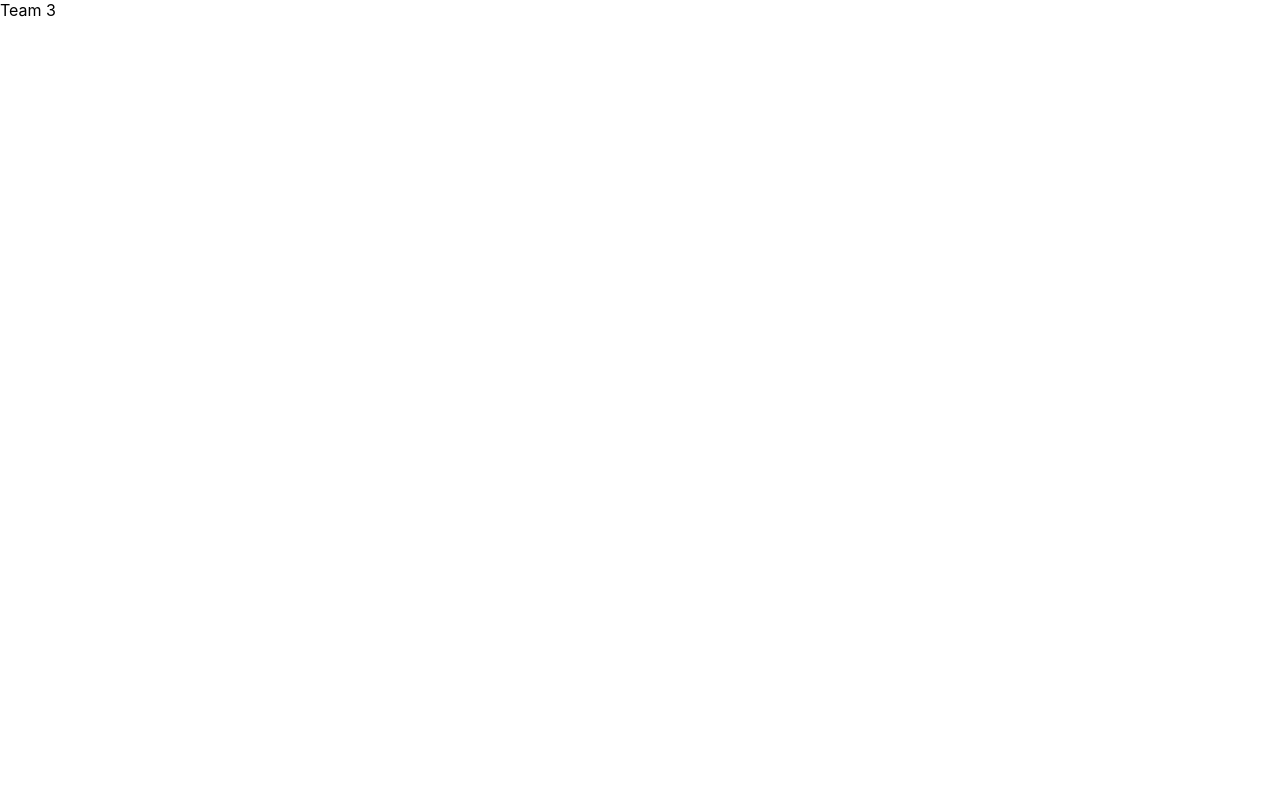
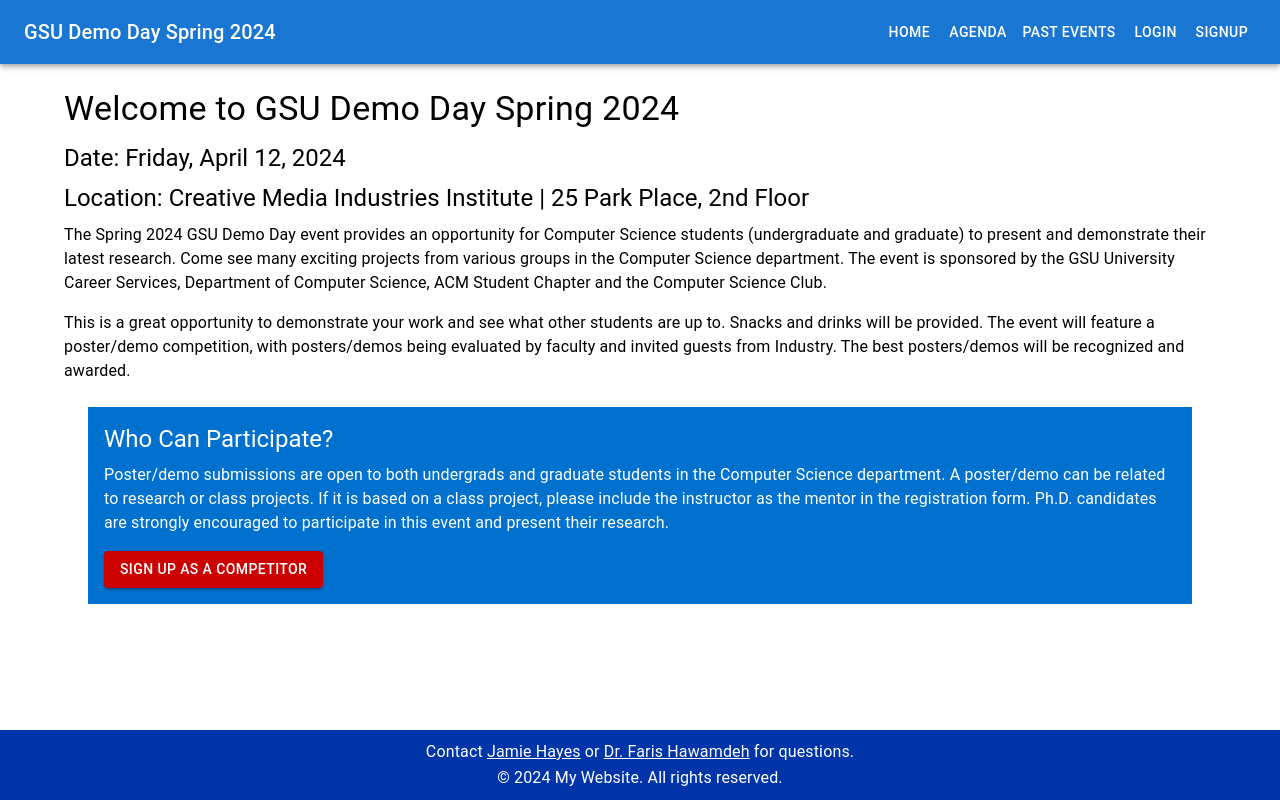
Before and after one commit to bmcclure-hex/Team3, a React (Create React App) app in the folder demoday/: page / in a window 1280 px wide. Built offline with nearby package versions, Linux system fonts and the light colour scheme.

Commit message:
header and footer added, home page ready to modify, all pages initialized and connected to header

```diff
--- a/demoday/package.json
+++ b/demoday/package.json
@@ -3,14 +3,19 @@
   "version": "0.1.0",
   "private": true,
   "dependencies": {
+    "@date-io/luxon": "^3.0.0",
     "@emotion/react": "^11.11.3",
     "@emotion/styled": "^11.11.0",
     "@mui/material": "^5.15.9",
+    "@mui/x-date-pickers": "^6.19.4",
     "@testing-library/jest-dom": "^5.17.0",
     "@testing-library/react": "^13.4.0",
     "@testing-library/user-event": "^13.5.0",
+    "aws-amplify": "^6.0.17",
+    "luxon": "^3.4.4",
     "react": "^18.2.0",
     "react-dom": "^18.2.0",
+    "react-router-dom": "^6.22.1",
     "react-scripts": "5.0.1",
     "web-vitals": "^2.1.4"
   },
--- a/demoday/src/App.js
+++ b/demoday/src/App.js
@@ -1,9 +1,36 @@
-import React from 'react'
+import React from 'react';
+import { BrowserRouter, Routes, Route } from 'react-router-dom';
+
+// Importing components
+import Header from './components/header';
+import Footer from './components/footer';
+import Home from './pages/Home';
+
+// Context
+import { UserContextProvider } from './context/user-context';
+
+// MUI date picker imports for Luxon
+import { AdapterLuxon } from '@mui/x-date-pickers/AdapterLuxon';
+import { LocalizationProvider } from '@mui/x-date-pickers';
 
 export default function App() {
+  // State management for accessCode can be defined here if needed
+  // const [accessCode, setAccessCode] = useState('');
+
   return (
-    <div>
-      Team 3
-    </div>
-  )
+    <BrowserRouter>
+      <UserContextProvider>
+        <LocalizationProvider dateAdapter={AdapterLuxon}>
+          <Header /> {/* Header added at the top */}
+          <Routes>
+            <Route path="/" element={<Home />} />
+            {/* Uncomment and modify the following routes as per your application's requirements */}
+            {/* <Route path="/AgreePage" element={<AgreePage accessCode={accessCode} verifyAccessCode={verifyAccessCode} />} /> */}
+            {/* <Route path="/AudioPlayer" element={<AuthWrapper component={<AudioPlayer />} />} /> */}
+          </Routes>
+          <Footer /> {/* Footer added at the bottom */}
+        </LocalizationProvider>
+      </UserContextProvider>
+    </BrowserRouter>
+  );
 }
--- /dev/null
+++ b/demoday/src/components/footer.jsx
@@ -0,0 +1,45 @@
+// // src/components/footer.jsx
+// import React from 'react';
+// import { Typography, Box, Link } from '@mui/material';
+
+// const Footer = () => {
+//     return (
+//         <footer style={{backgroundColor: '#f0f0f0', padding: '10px 0', textAlign: 'center', marginTop: '20px', position: 'fixed', left: '0', bottom: '0', width: '100%'}}>
+//             <Box sx={{ marginTop: 'auto', backgroundColor: '#0034A9', color: '#FFFFFF', textAlign: 'center', padding: 2 }}>
+//         <Typography>
+//           Contact <Link href="mailto:jhayes14@gsu.edu" color="inherit">Jamie Hayes</Link> or <Link href="mailto:fhawamdeh1@gsu.edu" color="inherit">Dr. Faris Hawamdeh</Link> for questions.
+//         </Typography>
+//         <p>© 2024 My Website. All rights reserved.</p>
+//       </Box>
+
+//         </footer>
+//     );
+// }
+
+// export default Footer;
+
+import React from 'react';
+import { Typography, Box, Link } from '@mui/material';
+
+const Footer = () => {
+    return (
+        <Box component="footer" sx={{
+            marginTop: '20px',
+            backgroundColor: '#0034A9',
+            color: '#FFFFFF',
+            textAlign: 'center',
+            padding: '10px 0',
+            position: 'fixed',
+            left: 0,
+            bottom: 0,
+            width: '100%'
+        }}>
+            <Typography sx={{marginBottom: '2px'}}>
+                Contact <Link href="mailto:jhayes14@gsu.edu" color="inherit">Jamie Hayes</Link> or <Link href="mailto:fhawamdeh1@gsu.edu" color="inherit">Dr. Faris Hawamdeh</Link> for questions.
+            </Typography>
+            <Typography component="p" sx={{ margin: 0 }}>© 2024 My Website. All rights reserved.</Typography>
+        </Box>
+    );
+}
+
+export default Footer;
--- /dev/null
+++ b/demoday/src/components/header.jsx
@@ -0,0 +1,30 @@
+import React from 'react';
+import { AppBar, Toolbar, Typography, Button } from '@mui/material';
+import { useNavigate } from 'react-router-dom';
+
+const Header = () => {
+  const navigate = useNavigate();
+
+  return (
+    <AppBar position="static">
+      <Toolbar>
+        {/* Logo and title */}
+        <Typography variant="h6" component="div" sx={{ flexGrow: 1, cursor: 'pointer' }} onClick={() => navigate('/')}>
+        GSU Demo Day Spring 2024
+        </Typography>
+
+        {/* Navigation Buttons */}
+
+
+          <Button color="inherit" onClick={() => navigate('/')}>Home</Button>
+          <Button color="inherit" onClick={() => navigate('/agenda')}>Agenda</Button>
+          <Button color="inherit" onClick={() => navigate('/Past Events')}>Past Events</Button>
+          <Button color="inherit" onClick={() => navigate('/pages/login')}>Login</Button>
+          <Button color="inherit" onClick={() => navigate('/pages/signup')}>Signup</Button>
+
+      </Toolbar>
+    </AppBar>
+  );
+};
+
+export default Header;
--- /dev/null
+++ b/demoday/src/context/user-context.js
@@ -0,0 +1,31 @@
+import React, { createContext, useContext, useState } from 'react';
+
+// Create the context
+const UserContext = createContext();
+
+// Create a custom hook to use the user context
+export const useUserContext = () => useContext(UserContext);
+
+// Create a provider component
+export const UserContextProvider = ({ children }) => {
+  const [user, setUser] = useState(null); // Initialize the user state with null
+
+  // Function to login the user
+  const login = (userData) => {
+    setUser(userData);
+  };
+
+  // Function to logout the user
+  const logout = () => {
+    setUser(null);
+  };
+
+  // The value that will be given to the context
+  const value = {
+    user,
+    login,
+    logout,
+  };
+
+  return <UserContext.Provider value={value}>{children}</UserContext.Provider>;
+};
--- a/demoday/src/index.js
+++ b/demoday/src/index.js
@@ -1,17 +1,12 @@
 import React from 'react';
-import ReactDOM from 'react-dom/client';
-import './index.css';
-import App from './App';
-import reportWebVitals from './reportWebVitals';
+import ReactDOM from 'react-dom';
+import './index.css'; // Assuming you have a CSS file for global styles
+import App from './App'; // Import the App component
+// Import any other global contexts or configurations you might have
 
-const root = ReactDOM.createRoot(document.getElementById('root'));
-root.render(
+ReactDOM.render(
   <React.StrictMode>
     <App />
-  </React.StrictMode>
+  </React.StrictMode>,
+  document.getElementById('root')
 );
-
-// If you want to start measuring performance in your app, pass a function
-// to log results (for example: reportWebVitals(console.log))
-// or send to an analytics endpoint. Learn more: https://bit.ly/CRA-vitals
-reportWebVitals();
--- /dev/null
+++ b/demoday/src/pages/Home.jsx
@@ -0,0 +1,34 @@
+import React from 'react';
+import { Typography, Button, Box, Container } from '@mui/material';
+
+const Home = () => {
+  return (
+    <>
+
+      <Container>
+        <Typography variant="h4" pt={3} gutterBottom>Welcome to GSU Demo Day Spring 2024</Typography>
+        <Typography variant="h5" gutterBottom>Date: Friday, April 12, 2024</Typography>
+        <Typography variant="h5" gutterBottom>Location: Creative Media Industries Institute | 25 Park Place, 2nd Floor</Typography>
+
+        <Typography paragraph>
+          The Spring 2024 GSU Demo Day event provides an opportunity for Computer Science students (undergraduate and graduate) to present and demonstrate their latest research. Come see many exciting projects from various groups in the Computer Science department. The event is sponsored by the GSU University Career Services, Department of Computer Science, ACM Student Chapter and the Computer Science Club.
+        </Typography>
+        <Typography paragraph>
+          This is a great opportunity to demonstrate your work and see what other students are up to. Snacks and drinks will be provided. The event will feature a poster/demo competition, with posters/demos being evaluated by faculty and invited guests from Industry. The best posters/demos will be recognized and awarded.
+        </Typography>
+
+        <Box sx={{ backgroundColor: '#0071CE', color: '#FFFFFF', margin: 3, padding: 2 }}>
+          <Typography variant="h5" gutterBottom>Who Can Participate?</Typography>
+          <Typography paragraph>
+            Poster/demo submissions are open to both undergrads and graduate students in the Computer Science department. A poster/demo can be related to research or class projects. If it is based on a class project, please include the instructor as the mentor in the registration form. Ph.D. candidates are strongly encouraged to participate in this event and present their research.
+          </Typography>
+          <Button variant="contained" href="https://gsudemoday.cs.gsu.edu/" sx={{ backgroundColor: '#CC0000' }}>Sign Up as a Competitor</Button>
+        </Box>
+      </Container>
+
+
+    </>
+  );
+};
+
+export default Home;
```
Also changed, not shown: demoday/src/pages/Agenda.jsx (added), demoday/src/pages/Login.jsx (added), demoday/src/pages/PastEvents.jsx (added), demoday/src/pages/Signup.jsx (added), 1 other file (tests, documents, lock files or other folders).
